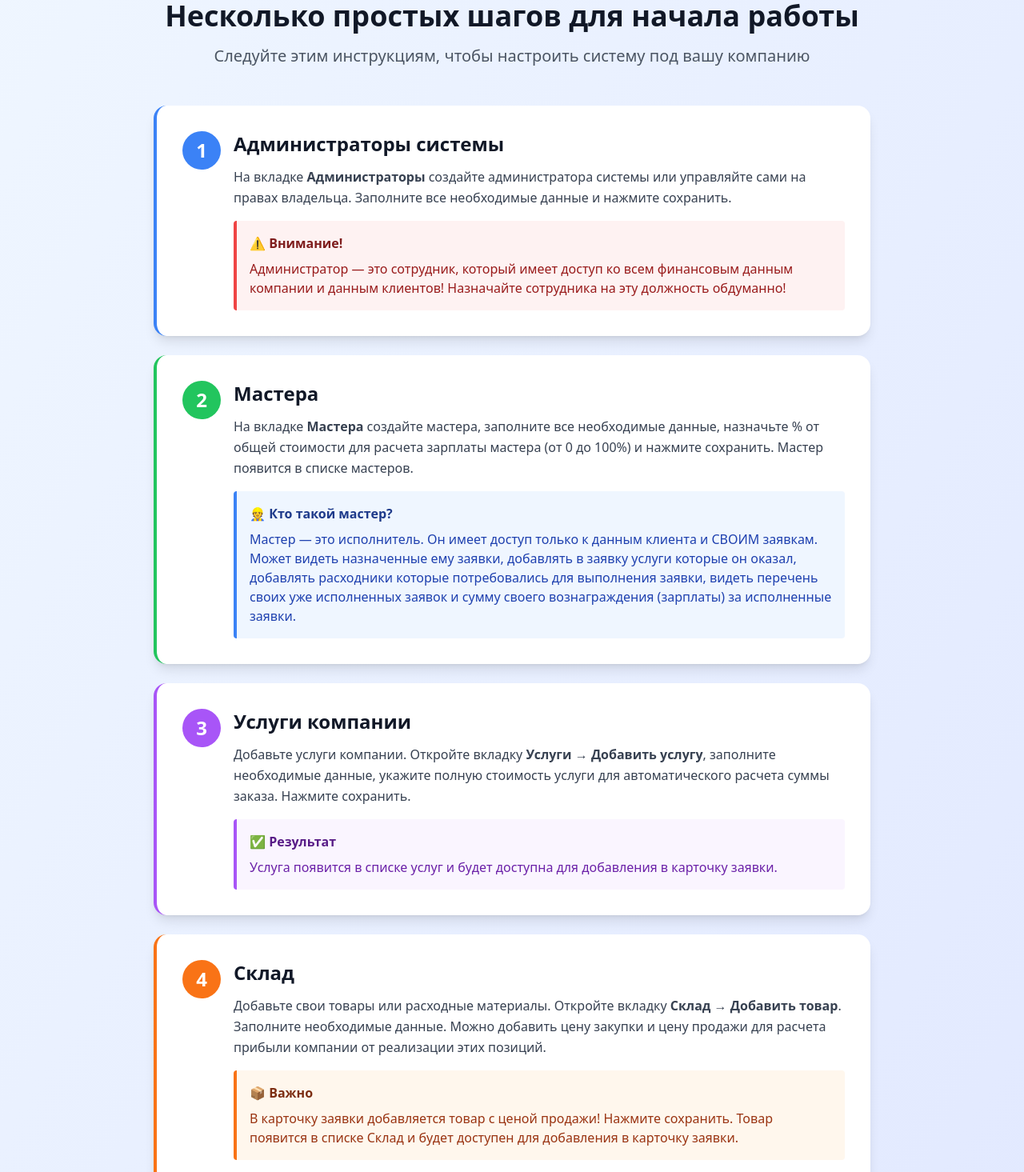
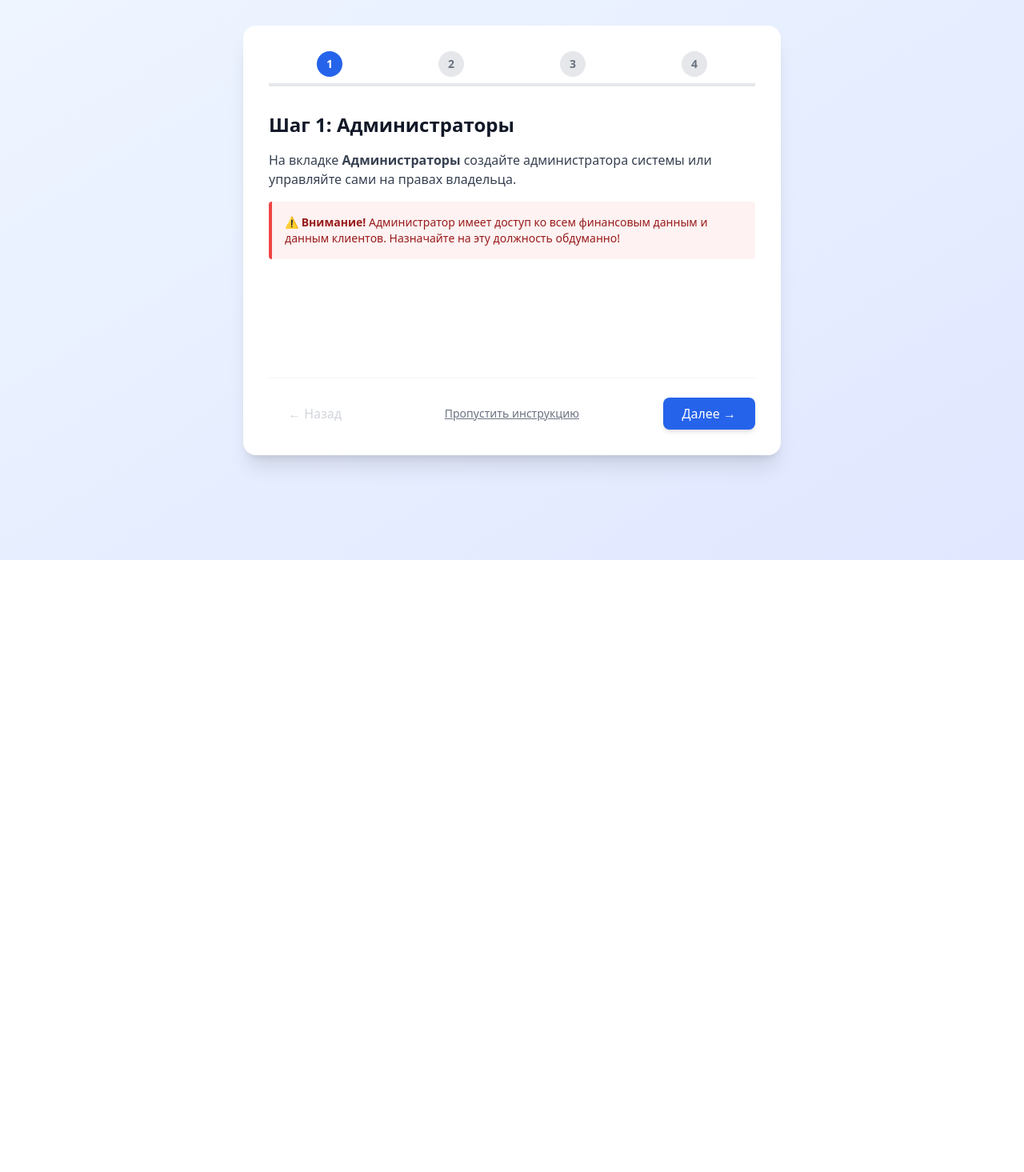
Before and after one commit to BluRICH-Master/-blurich-master, a Next.js app: page /instructions in a window 1280 px wide. Shown: the part 100-1565 px from the top of the page at 80% size. After the commit the page ends 800 px from the top, so only its background shows below. Built offline with nearby package versions, Linux system fonts and the light colour scheme.

Commit message:
Update page.tsx

```diff
--- a/app/instructions/page.tsx
+++ b/app/instructions/page.tsx
@@ -1,158 +1,140 @@
 'use client'
+
+import { useState } from 'react'
 import { useRouter } from 'next/navigation'
 
 export default function InstructionsPage() {
   const router = useRouter()
+  const [step, setStep] = useState(1)
+
+  const handleNext = () => {
+    if (step < 4) {
+      setStep(step + 1)
+    } else {
+      completeOnboarding()
+    }
+  }
+
+  const handleSkip = () => {
+    completeOnboarding()
+  }
+
+  const completeOnboarding = async () => {
+    // Здесь мы отмечаем, что пользователь прошел инструкцию
+    // Пока используем localStorage, чтобы не ломать работу,
+    // если колонка в Supabase еще не создана.
+    localStorage.setItem('blurich_onboarding_completed', 'true')
+
+    // Перенаправляем в админ-панель
+    router.push('/admin')
+  }
 
   return (
-    <div className="min-h-screen bg-gradient-to-br from-blue-50 to-indigo-100 py-12 px-4">
-      <div className="max-w-4xl mx-auto">
-        {/* Заголовок */}
-        <div className="text-center mb-12">
-          <div className="inline-block bg-green-100 text-green-800 px-4 py-2 rounded-full text-sm font-semibold mb-4">
-            ✓ Регистрация успешна!
-          </div>
-          <h1 className="text-4xl font-bold text-gray-900 mb-4">
-            Несколько простых шагов для начала работы
-          </h1>
-          <p className="text-xl text-gray-600">
-            Следуйте этим инструкциям, чтобы настроить систему под вашу компанию
-          </p>
+    <div className="min-h-screen bg-gradient-to-br from-blue-50 to-indigo-100 py-8 px-4 flex flex-col items-center justify-center">
+      <div className="max-w-2xl w-full bg-white rounded-2xl shadow-xl p-8 relative">
+
+        {/* Индикатор прогресса */}
+        <div className="flex justify-between mb-8">
+          {[1, 2, 3, 4].map((i) => (
+            <div key={i} className="flex flex-col items-center flex-1">
+              <div className={`w-8 h-8 rounded-full flex items-center justify-center font-bold text-sm transition-colors ${
+                i <= step ? 'bg-blue-600 text-white' : 'bg-gray-200 text-gray-500'
+              }`}>
+                {i}
+              </div>
+              <div className={`h-1 w-full mt-2 ${
+                i < step ? 'bg-blue-600' : 'bg-gray-200'
+              }`} />
+            </div>
+          ))}
         </div>
 
-        {/* Шаг 1 */}
-        <div className="bg-white rounded-2xl shadow-lg p-8 mb-6 border-l-4 border-blue-500">
-          <div className="flex items-start gap-4">
-            <div className="flex-shrink-0 w-12 h-12 bg-blue-500 text-white rounded-full flex items-center justify-center text-2xl font-bold">
-              1
-            </div>
-            <div className="flex-1">
-              <h3 className="text-2xl font-bold text-gray-900 mb-3">
-                Администраторы системы
-              </h3>
-              <p className="text-gray-700 mb-4 leading-relaxed">
+        {/* Контент шагов */}
+        <div className="min-h-[300px]">
+          {step === 1 && (
+            <div className="space-y-4">
+              <h2 className="text-2xl font-bold text-gray-900">Шаг 1: Администраторы</h2>
+              <p className="text-gray-700">
                 На вкладке <strong>Администраторы</strong> создайте администратора системы или управляйте сами на правах владельца.
-                Заполните все необходимые данные и нажмите сохранить.
               </p>
               <div className="bg-red-50 border-l-4 border-red-500 p-4 rounded">
-                <p className="text-red-900 font-semibold mb-2">⚠️ Внимание!</p>
-                <p className="text-red-800">
-                  Администратор — это сотрудник, который имеет доступ ко всем финансовым данным компании и данным клиентов!
-                  Назначайте сотрудника на эту должность обдуманно!
+                <p className="text-red-800 text-sm">
+                  ⚠️ <strong>Внимание!</strong> Администратор имеет доступ ко всем финансовым данным и данным клиентов. Назначайте на эту должность обдуманно!
                 </p>
               </div>
             </div>
-          </div>
-        </div>
+          )}
 
-        {/* Шаг 2 */}
-        <div className="bg-white rounded-2xl shadow-lg p-8 mb-6 border-l-4 border-green-500">
-          <div className="flex items-start gap-4">
-            <div className="flex-shrink-0 w-12 h-12 bg-green-500 text-white rounded-full flex items-center justify-center text-2xl font-bold">
-              2
-            </div>
-            <div className="flex-1">
-              <h3 className="text-2xl font-bold text-gray-900 mb-3">
-                Мастера
-              </h3>
-              <p className="text-gray-700 mb-4 leading-relaxed">
-                На вкладке <strong>Мастера</strong> создайте мастера, заполните все необходимые данные,
-                назначьте % от общей стоимости для расчета зарплаты мастера (от 0 до 100%) и нажмите сохранить.
-                Мастер появится в списке мастеров.
+          {step === 2 && (
+            <div className="space-y-4">
+              <h2 className="text-2xl font-bold text-gray-900">Шаг 2: Мастера</h2>
+              <p className="text-gray-700">
+                На вкладке <strong>Мастера</strong> добавьте исполнителей, заполните данные и назначьте % от стоимости для расчета их зарплаты.
               </p>
               <div className="bg-blue-50 border-l-4 border-blue-500 p-4 rounded">
-                <p className="text-blue-900 font-semibold mb-2">👷 Кто такой мастер?</p>
-                <p className="text-blue-800">
-                  Мастер — это исполнитель. Он имеет доступ только к данным клиента и СВОИМ заявкам.
-                  Может видеть назначенные ему заявки, добавлять в заявку услуги которые он оказал,
-                  добавлять расходники которые потребовались для выполнения заявки,
-                  видеть перечень своих уже исполненных заявок и сумму своего вознаграждения (зарплаты) за исполненные заявки.
+                <p className="text-blue-800 text-sm">
+                  👷 <strong>Кто такой мастер?</strong> Он видит только свои заявки, добавляет оказанные услуги и расходники, и видит сумму своего вознаграждения.
                 </p>
               </div>
             </div>
-          </div>
-        </div>
+          )}
 
-        {/* Шаг 3 */}
-        <div className="bg-white rounded-2xl shadow-lg p-8 mb-6 border-l-4 border-purple-500">
-          <div className="flex items-start gap-4">
-            <div className="flex-shrink-0 w-12 h-12 bg-purple-500 text-white rounded-full flex items-center justify-center text-2xl font-bold">
-              3
-            </div>
-            <div className="flex-1">
-              <h3 className="text-2xl font-bold text-gray-900 mb-3">
-                Услуги компании
-              </h3>
-              <p className="text-gray-700 mb-4 leading-relaxed">
-                Добавьте услуги компании. Откройте вкладку <strong>Услуги</strong> → <strong>Добавить услугу</strong>,
-                заполните необходимые данные, укажите полную стоимость услуги для автоматического расчета суммы заказа.
-                Нажмите сохранить.
+          {step === 3 && (
+            <div className="space-y-4">
+              <h2 className="text-2xl font-bold text-gray-900">Шаг 3: Услуги компании</h2>
+              <p className="text-gray-700">
+                Откройте вкладку <strong>Услуги</strong> → <strong>Добавить услугу</strong>. Укажите полную стоимость для автоматического расчета суммы заказа.
               </p>
               <div className="bg-purple-50 border-l-4 border-purple-500 p-4 rounded">
-                <p className="text-purple-900 font-semibold mb-2">✅ Результат</p>
-                <p className="text-purple-800">
-                  Услуга появится в списке услуг и будет доступна для добавления в карточку заявки.
+                <p className="text-purple-800 text-sm">
+                  ✅ Услуга появится в списке и будет доступна для добавления в карточку заявки.
                 </p>
               </div>
             </div>
-          </div>
-        </div>
+          )}
 
-        {/* Шаг 4 */}
-        <div className="bg-white rounded-2xl shadow-lg p-8 mb-6 border-l-4 border-orange-500">
-          <div className="flex items-start gap-4">
-            <div className="flex-shrink-0 w-12 h-12 bg-orange-500 text-white rounded-full flex items-center justify-center text-2xl font-bold">
-              4
-            </div>
-            <div className="flex-1">
-              <h3 className="text-2xl font-bold text-gray-900 mb-3">
-                Склад
-              </h3>
-              <p className="text-gray-700 mb-4 leading-relaxed">
-                Добавьте свои товары или расходные материалы. Откройте вкладку <strong>Склад</strong> → <strong>Добавить товар</strong>.
-                Заполните необходимые данные. Можно добавить цену закупки и цену продажи для расчета прибыли компании
-                от реализации этих позиций.
+          {step === 4 && (
+            <div className="space-y-4">
+              <h2 className="text-2xl font-bold text-gray-900">Шаг 4: Склад и начало работы</h2>
+              <p className="text-gray-700">
+                Добавьте товары или расходные материалы во вкладке <strong>Склад</strong>. Можно указать цену закупки и продажи для расчета прибыли.
               </p>
-              <div className="bg-orange-50 border-l-4 border-orange-500 p-4 rounded">
-                <p className="text-orange-900 font-semibold mb-2">📦 Важно</p>
-                <p className="text-orange-800">
-                  В карточку заявки добавляется товар с ценой продажи! Нажмите сохранить.
-                  Товар появится в списке Склад и будет доступен для добавления в карточку заявки.
+              <div className="bg-green-50 border-l-4 border-green-500 p-4 rounded">
+                <p className="text-green-800 text-sm">
+                  🚀 <strong>Готово!</strong> Теперь администратор может создавать заявки, назначать мастеров, а товары будут автоматически списываться со склада.
                 </p>
               </div>
             </div>
-          </div>
+          )}
         </div>
 
-        {/* Рабочий процесс */}
-        <div className="bg-gradient-to-r from-green-500 to-blue-500 rounded-2xl shadow-lg p-8 mb-8 text-white">
-          <h3 className="text-2xl font-bold mb-4">🚀 Как работает система</h3>
-          <p className="text-lg leading-relaxed mb-4">
-            После заполнения этих данных можно начинать работать:
-          </p>
-          <div className="space-y-3 text-lg">
-            <p>✓ Администратор принимает заявку клиента, заполняет карточку заявки, назначает мастера для исполнения заявки</p>
-            <p>✓ Мастер получает уведомление на телефон о назначенной ему заявке</p>
-            <p>✓ Мастер принимает в работу, добавляет в карточку заявки услуги и товары из списка</p>
-            <p>✓ Мастер завершает заявку</p>
-            <p>✓ После завершения заявки автоматически формируется карточка исполненной заявки</p>
-            <p>✓ Общая сумма для клиента включает все услуги и товары</p>
-            <p>✓ Зарплата мастера рассчитывается из назначенного ему процента</p>
-            <p>✓ Товары/расходники автоматически списываются со склада</p>
-          </div>
-        </div>
+        {/* Кнопки управления */}
+        <div className="flex justify-between items-center mt-8 pt-6 border-t border-gray-100">
+          <button
+            onClick={() => setStep(step - 1)}
+            disabled={step === 1}
+            className={`px-6 py-2 rounded-lg font-medium transition-colors ${
+              step === 1
+                ? 'text-gray-300 cursor-not-allowed'
+                : 'text-gray-700 hover:bg-gray-100'
+            }`}
+          >
+            ← Назад
+          </button>
 
-        {/* Кнопка начала работы */}
-        <div className="text-center">
           <button
-            onClick={() => router.push('/admin')}
-            className="bg-gradient-to-r from-blue-600 to-indigo-600 text-white px-12 py-4 rounded-xl text-xl font-bold hover:from-blue-700 hover:to-indigo-700 transition-all shadow-lg hover:shadow-xl transform hover:-translate-y-1"
+            onClick={handleSkip}
+            className="text-gray-500 hover:text-gray-700 text-sm font-medium underline"
           >
-            🚀 Перейти в админ-панель
+            Пропустить инструкцию
           </button>
-          <p className="text-gray-500 mt-6 text-sm">
-            Вы уже вошли в систему как владелец компании
-          </p>
+
+          <button
+            onClick={handleNext}
+            className="bg-blue-600 text-white px-6 py-2 rounded-lg font-medium hover:bg-blue-700 transition-colors shadow-md"
+          >
+            {step === 4 ? 'Завершить и перейти в кабинет →' : 'Далее →'}
+          </button>
         </div>
       </div>
     </div>
```
